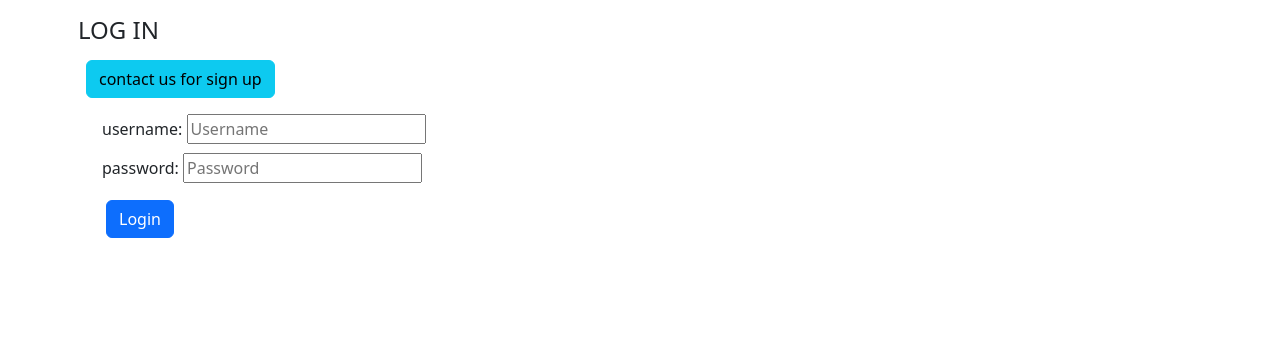
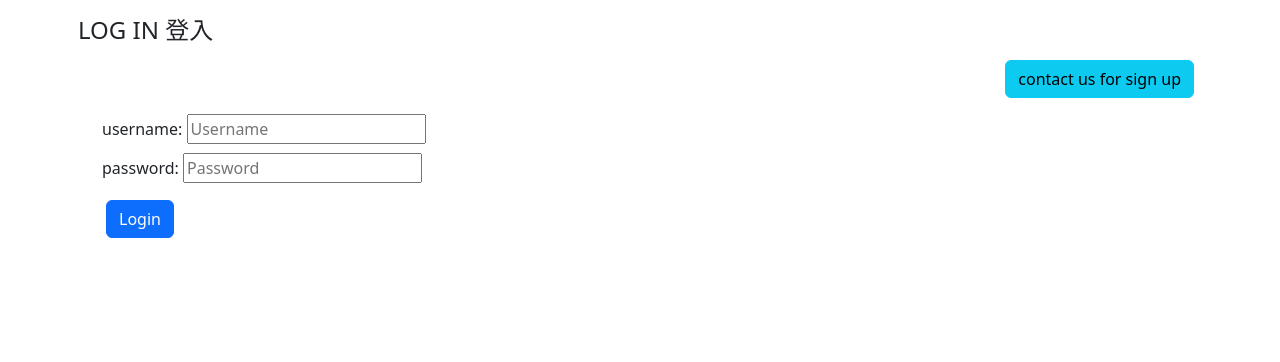
Before and after one commit to phili-ed/phili-ed, a Flask app: page /login in a window 1280 px wide. Shown: the part 58-420 px from the top of the page. Run offline with Flask 3, Linux system fonts and the light colour scheme; parts of the project's set-up code (start-up, migrations or seed data) failed here and were passed over; some libraries are stand-ins or nearby versions; some web fonts are replaced.

Commit message:
sign up buttons

```diff
--- a/templates/index.html
+++ b/templates/index.html
@@ -5,7 +5,9 @@
     {% block content %}
 <div class="container m-3">
 {% if not current_user.is_authenticated %}
-        <a class="btn btn-info m-2" href="/login">log in to have more access</a>
+        <div class="d-flex justify-content-end">
+            <a class="btn btn-info m-2" href="/login">log in to have more access</a>
+        </div>
 {% else %}
         <h4 class="fw-bold m-2">Welcome , {{ current_user.username }} . </h4>
 {% endif %}
--- a/templates/login.html
+++ b/templates/login.html
@@ -4,8 +4,10 @@
 
     {% block content %}
     <div class="container p-2">
-    <h4>LOG IN</h4>
-    <a class="btn btn-info m-2" href="/contact">contact us for sign up</a>
+    <h4>LOG IN 登入</h4>
+    <div class="d-flex justify-content-end">
+        <a class="btn btn-info m-2" href="/contact">contact us for sign up</a>
+    </div>
     <div class="container m-2">
         <form action="{{ request.full_path }}" method="POST">
         <div class="m-1">
```
